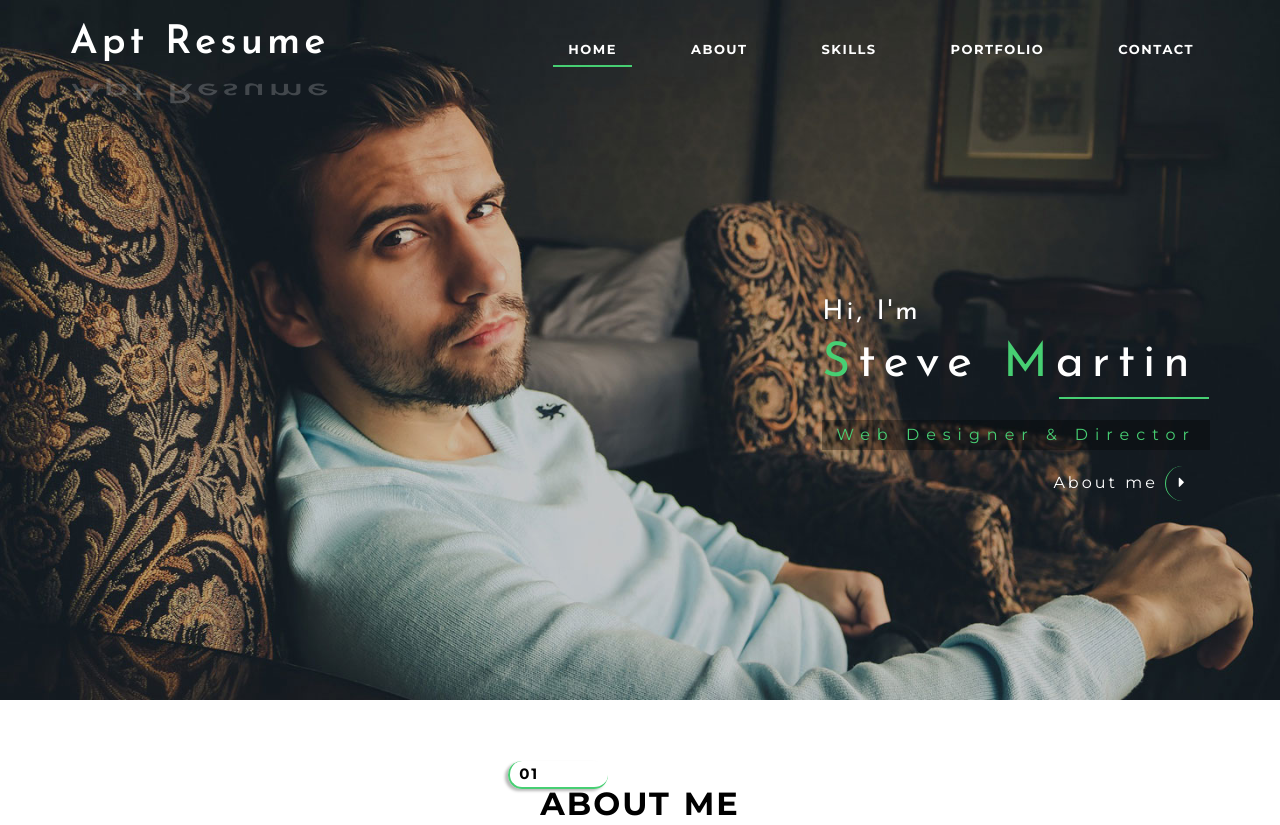
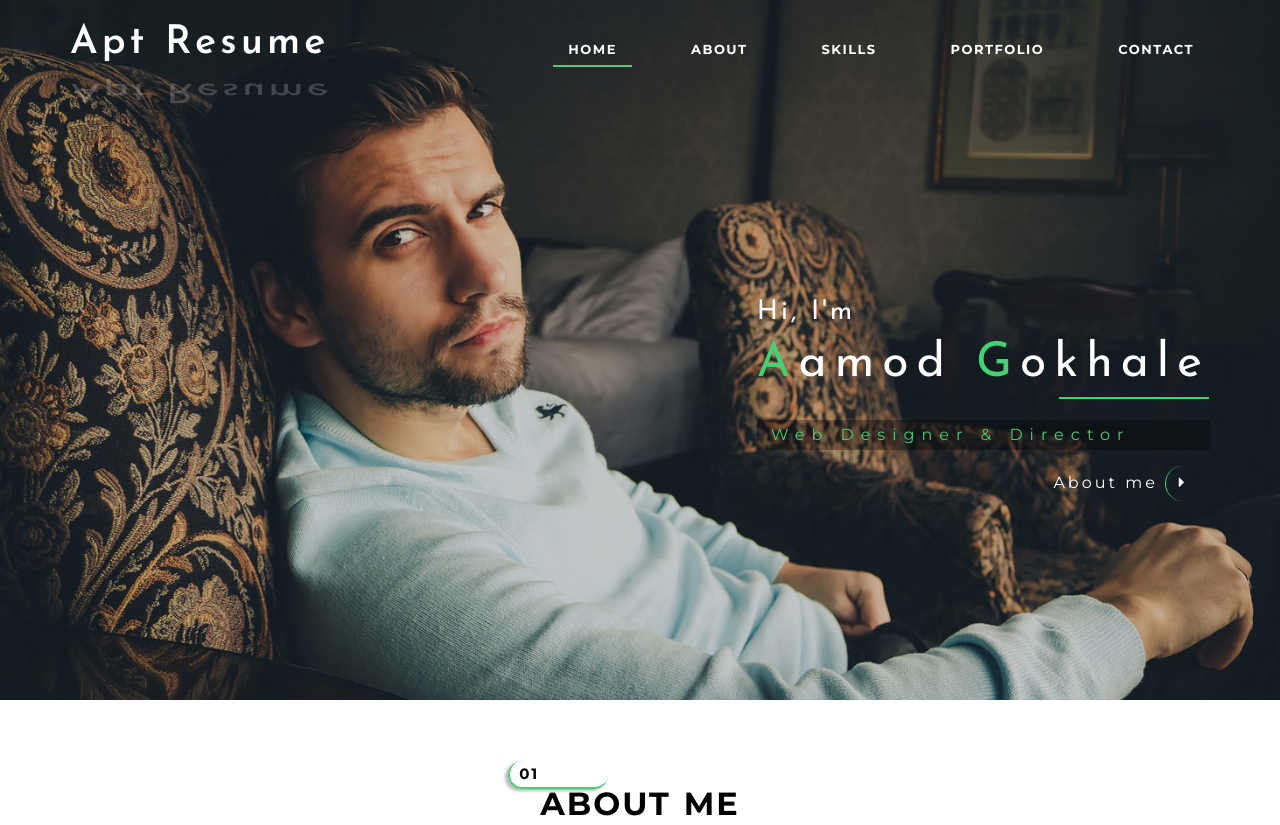
Before and after one commit to vinay5503/demoresume, a plain HTML site: page index.html in a window 1280 px wide. Shown: the top 825 px of the page. Drawn offline with Linux system fonts and the light colour scheme.

Commit message:
Update index.html

```diff
--- a/index.html
+++ b/index.html
@@ -81,7 +81,7 @@ Smartphone Compatible web template, free webdesigns for Nokia, Samsung, LG, Sony
 			<!-- //header -->
 			<div class="banner-text-w3-agileits">
 				<h5>Hi, I'm</h5>
-				<h2><span>S</span>teve <span>M</span>artin</h2>
+				<h2><span>A</span>amod <span>G</span>okhale</h2>
 				<p>Web Designer & Director</p>
 				<div class="botton">
 					<a href="#about" class="scroll">About me <span class="fa fa-caret-right"></span></a>
```
